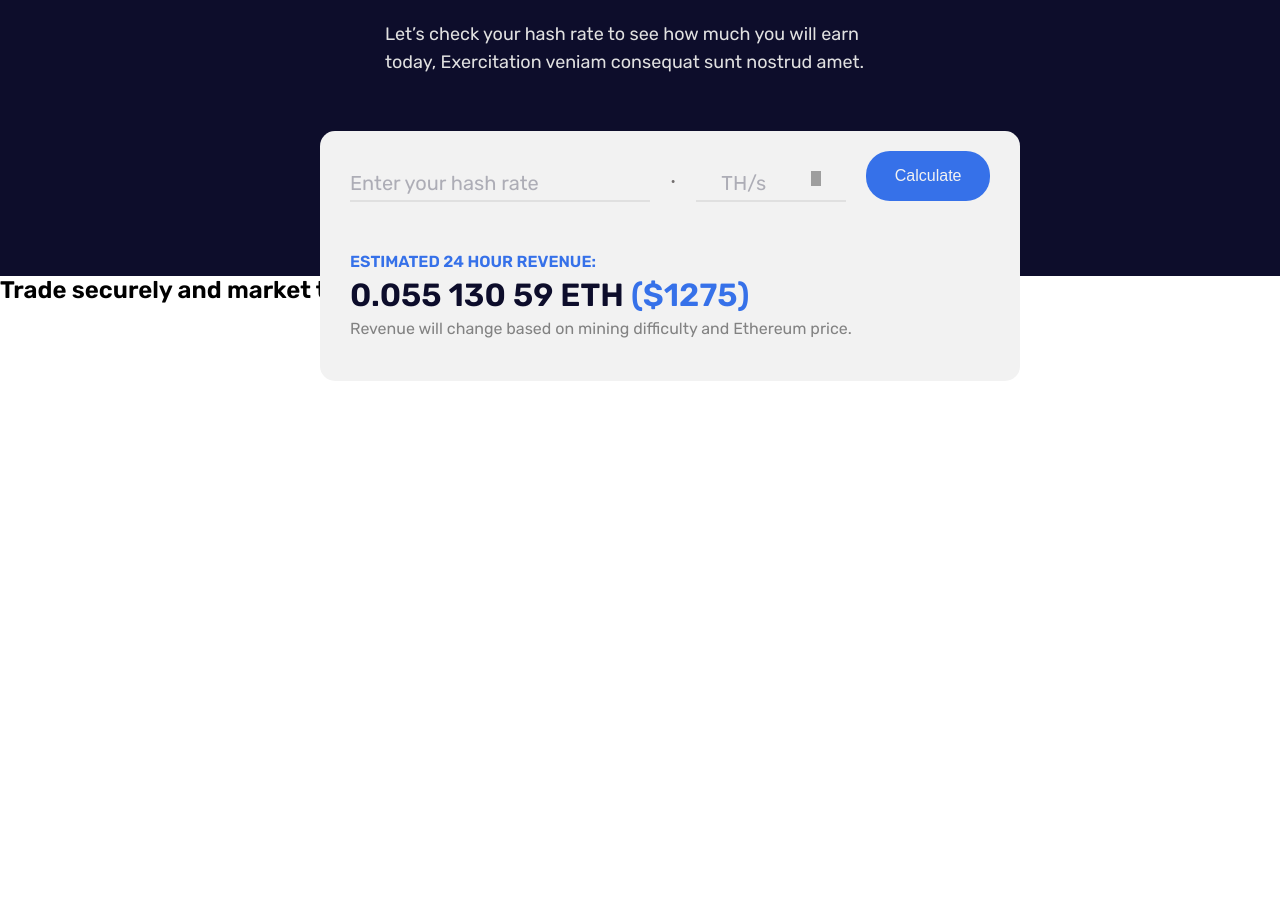
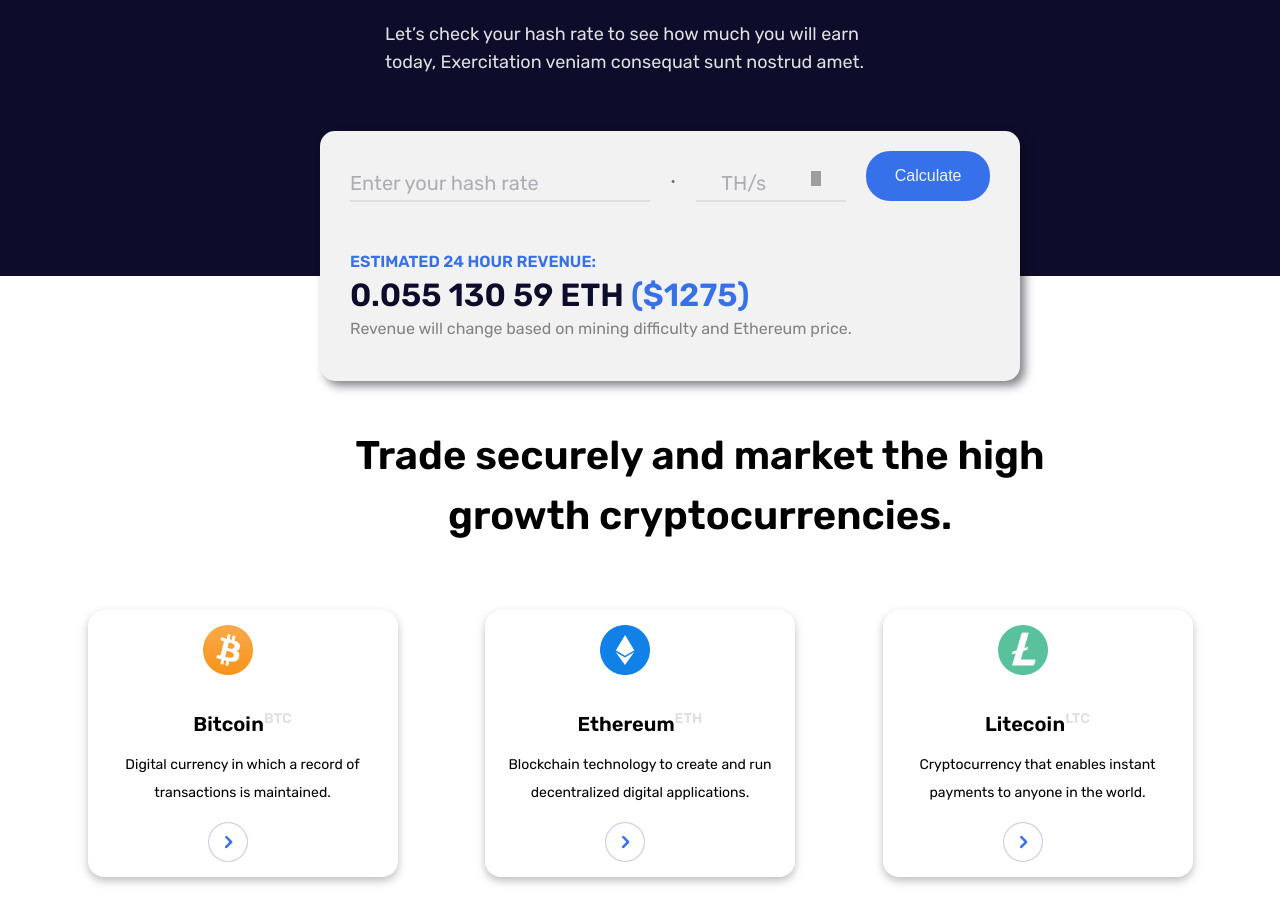
Before and after one commit to Cheeh1/crypto-site, a React (Vite) app: page / in a window 1280 px wide. Shown: the part 1527-2450 px from the top of the page. Before the commit the page ends 1939 px from the top, so only its background shows below. Built offline with nearby package versions, Linux system fonts and the light colour scheme; grey boxes are pictures that could not be loaded.

Commit message:
crypto components
created and styled the crypto components, fixed few bugs and set up the features components

```diff
--- a/src/components/Crypto.jsx
+++ b/src/components/Crypto.jsx
@@ -1,38 +1,47 @@
 import React from 'react'
+import btc from '../assets/icons/bitcoin-yellow.png'
+import eth from '../assets/icons/ethereum.png'
+import ltc from '../assets/icons/litecoin.png'
+import arrow from '../assets/icons/Arrow.png'
+import arrowBg from '../assets/icons/Arrow-bg.png'
+
 
 function Crypto() {
  return (
-    <div>
-        <h2>Trade securely and market the high growth cryptocurrencies.</h2>
-       <div>
-            <div>
-                <img src="" alt="" />
-                <h3></h3>
-                <p></p>
-                <div>
-                    <p></p>
-                    <img src="" alt="" />
+    <div className='crypto-container'>
+       <h2 className='crypto-header'>Trade securely and market the high growth cryptocurrencies.</h2>
+       <div className='crypto-box'>
+            <div className='box-item-1'>
+                <img className='box-img' src={btc} alt="bitcoin" />
+                <h3 className='box-header-1'>Bitcoin<sup className='sup-1'>BTC</sup></h3>
+                <p className='box-txt-1'>Digital currency in which a record of transactions is maintained.</p>
+                <div className='box-btn hide'>
+                    <p>Start mining</p>
+                    <img src={arrow} alt="arrow" />
                 </div>
+                <img className='box-logo' src={arrowBg} alt="transparent-arrow" />
             </div>
 
-            <div>
-                <img src="" alt="" />
-                <h3></h3>
-                <p></p>
-                <div>
-                    <p></p>
-                    <img src="" alt="" />
+            <div className='box-item-1'>
+                <img className='box-img' src={eth} alt="ethereum" />
+                <h3 className='box-header-1'>Ethereum<sup className='sup-1'>ETH</sup></h3>
+                <p className='box-txt-1'>Blockchain technology to create and run decentralized digital applications.</p>
+                <div className='box-btn hide'>
+                    <p>Start mining</p>
+                    <img src={arrow} alt="arrow" />
                 </div>
+                <img className='box-logo' src={arrowBg} alt="transparent-arrow" />
             </div>
 
-            <div>
-                <img src="" alt="" />
-                <h3></h3>
-                <p></p>
-                <div>
-                    <p></p>
-                    <img src="" alt="" />
+            <div className='box-item-1'>
+                <img className='box-img' src={ltc} alt="litecoin" />
+                <h3 className='box-header-1'>Litecoin<sup className='sup-1'>LTC</sup></h3>
+                <p className='box-txt-1'>Cryptocurrency that enables instant payments to anyone in the world.</p>
+                <div className='box-btn hide'>
+                    <p>Start mining</p>
+                    <img src={arrow} alt="arrow" />
                 </div>
+                <img className='box-logo' src={arrowBg} alt="transparent-arrow" />
             </div>
        </div>
     </div>
--- a/src/styles/_crypto.scss
+++ b/src/styles/_crypto.scss
@@ -0,0 +1,104 @@
+.crypto-container {
+    margin-top: 150px;
+    margin-bottom: 60px;
+
+    .crypto-header {
+        font-size: 4.0rem;
+        line-height: 60px;
+        width: 800px;
+        margin-left: 300px;
+        text-align: center;
+    }
+
+    .crypto-box {
+        display: flex;
+        justify-content: space-evenly;
+        margin-top: 64px;
+    }
+
+    // .box-item {
+    //     display: flex;
+    //     flex-direction: column;
+    //     gap: 15px;
+    //     background-color: #2B076E;
+    //     border-radius: 16px;
+    //     text-align: center;
+    //     align-items: center;
+    //     padding: 15px 5px;
+    // }
+
+    .box-item-1 {
+        display: flex;
+        flex-direction: column;
+        gap: 15px;
+        background-color: #FFFFFF;
+        filter: drop-shadow(0px 4px 4px rgba(0, 0, 0, 0.25));
+        border-radius: 16px;
+        text-align: center;
+        align-items: center;
+        padding: 15px 5px;
+    }
+
+    .box-img {
+        width: 50px;
+        margin-right: 30px;
+    }
+
+    // .box-header {
+    //     font-size: 2.0rem;
+    //     color: $header;
+    //     margin-top: 20px;
+
+    //  .box-header-sub {
+    //     font-size: 1.4rem;
+    //     color: $paragraph;
+    //  }
+    // }
+
+    .box-header-1 {
+        font-size: 2.0rem;
+        margin-top: 20px;
+
+     .sup-1 {
+        font-size: 1.4rem;
+        color: $paragraph;
+     }
+    }
+
+    // .box-txt {
+    //     font-size: 1.4rem;
+    //     line-height: 28px;
+    //     color: $paragraph;
+    //     width: 300px;
+    // }
+
+    .box-txt-1 {
+        font-size: 1.4rem;
+        line-height: 28px;
+        width: 300px;
+    }
+
+    .box-btn {
+        color: $header;
+        display: flex;
+        gap: 20px;
+        background-color: $btnColor;
+        align-items: center;
+        justify-content: center;
+        width: 180px;
+        height: 50px;
+        border-radius: 32px;
+        font-weight: 500;
+        font-size: 1.6rem;
+        cursor: pointer;
+    }
+
+    .hide {
+        display: none;
+    }
+
+    .box-logo {
+        width: 40px;
+        margin-right: 30px;
+    }
+}
--- a/src/styles/_product.scss
+++ b/src/styles/_product.scss
@@ -1,20 +1,3 @@
-$header: #F2F2F2;
-$paragraph: #E0E0E0;
-$bgColor-1: #0D0D2B;
-$btnColor: #3671E9;
-
-@mixin header {
-    font-size: 4.0rem;
-    font-weight: 700;
-    color: $header;
-}
-
-@mixin paragraph {
-    color: $paragraph;
-    font-size: 1.6rem;
-    line-height: 28px;
-}
-
 .container {
     background-color: $bgColor-1;
 }
@@ -272,6 +255,7 @@
     height: 250px;
     padding: 40px 30px;
     border-radius: 15px;
+    filter: drop-shadow(5px 5px 5px rgba(9, 4, 19, 0.5));
 
     .abs-flex-row {
         display: flex;
--- a/src/styles/style.scss
+++ b/src/styles/style.scss
@@ -34,7 +34,25 @@
     font-family: Rubik-Regular;
 }
 
+$header: #F2F2F2;
+$paragraph: #E0E0E0;
+$bgColor-1: #0D0D2B;
+$btnColor: #3671E9;
+
+@mixin header {
+    font-size: 4.0rem;
+    font-weight: 700;
+    color: $header;
+}
+
+@mixin paragraph {
+    color: $paragraph;
+    font-size: 1.6rem;
+    line-height: 28px;
+}
 
 @import "product";
 
 @import "crypto";
+
+@import "features";
```
Also changed, not shown: src/components/Features.jsx (added, +10 -0 lines), src/components/Product.jsx (+38 -31 lines), src/assets/icons/Arrow-bg.png (added), src/assets/icons/bitcoin-yellow.png (added), src/styles/_features.scss (added).
